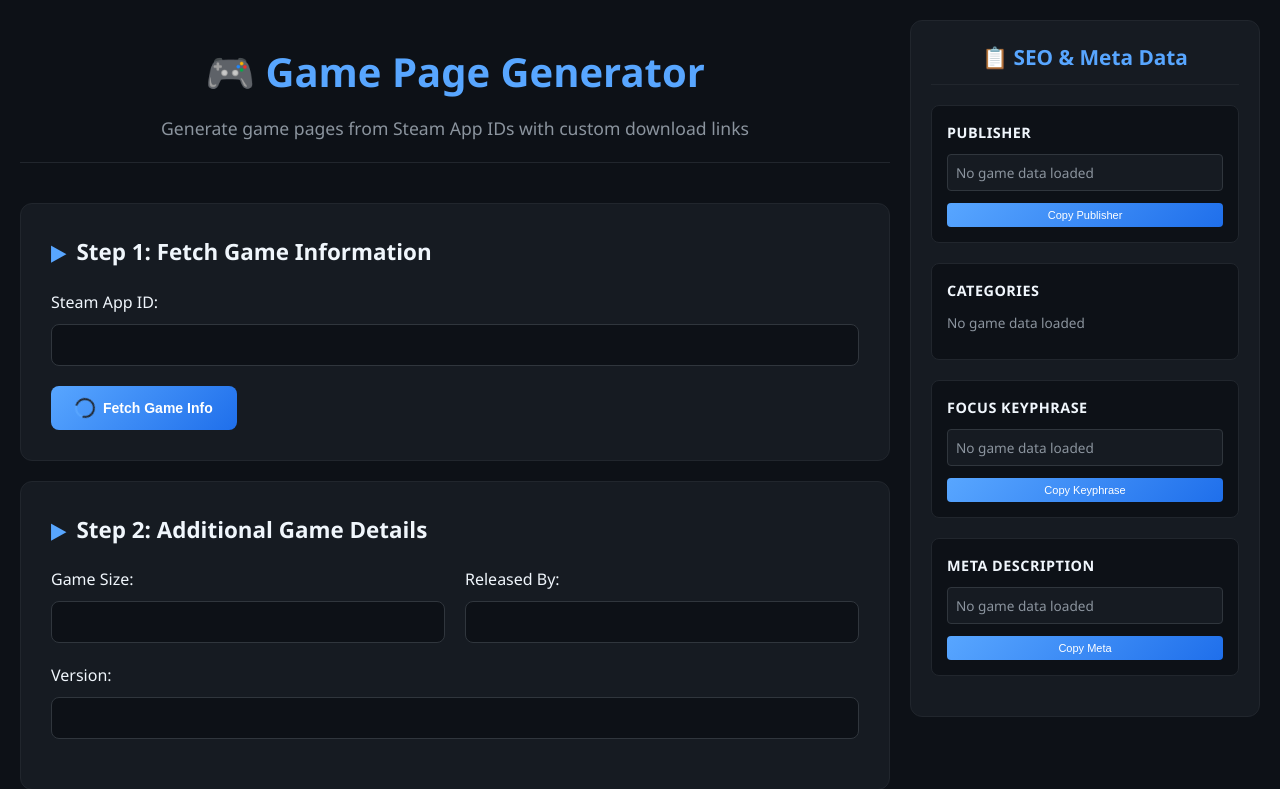
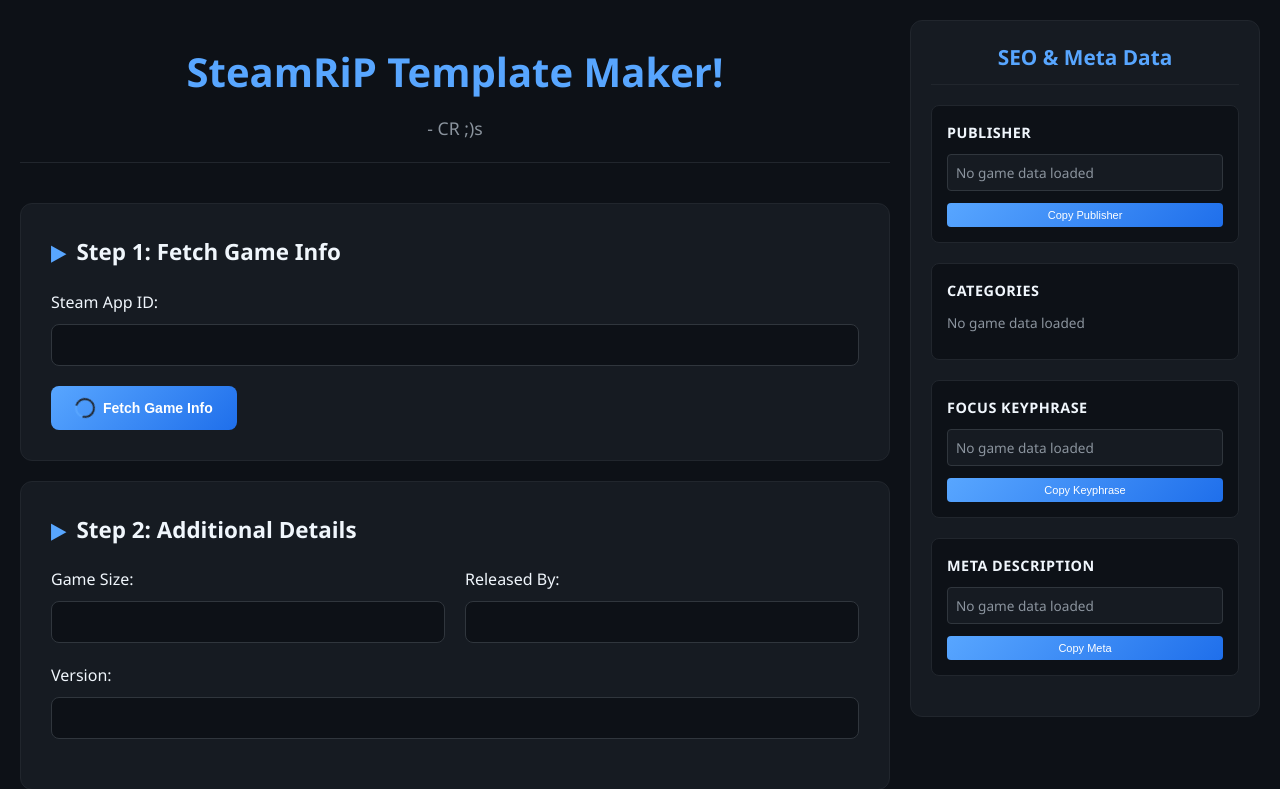
Before and after one commit to WPS215RDP/sr_template, a Flask app: page / in a window 1280 px wide. Shown: the top 789 px of the page. Run offline with Flask 3, Linux system fonts and the light colour scheme; some libraries are stand-ins or nearby versions.

Commit message:
Update index.html

```diff
--- a/templates/index.html
+++ b/templates/index.html
@@ -3,7 +3,7 @@
 <head>
     <meta charset="UTF-8">
     <meta name="viewport" content="width=device-width, initial-scale=1.0">
-    <title>Game Page Generator</title>
+    <title>SteamRiP Template</title>
     <style>
         * {
             margin: 0;
@@ -371,15 +371,15 @@
     <div class="main-container">
         <div class="content">
             <div class="header">
-                <h1>🎮 Game Page Generator</h1>
-                <p>Generate game pages from Steam App IDs with custom download links</p>
+                <h1>SteamRiP Template Maker!</h1>
+                <p>- CR ;)s</p>
             </div>
 
             <div id="alerts"></div>
 
             <!-- Step 1: Fetch Game Info -->
             <div class="form-section">
-                <h2>Step 1: Fetch Game Information</h2>
+                <h2>Step 1: Fetch Game Info</h2>
                 <div class="form-group">
                     <label for="appid">Steam App ID:</label>
                     <input type="text" id="appid" placeholder="">
@@ -398,7 +398,7 @@
 
             <!-- Step 2: Additional Details -->
             <div class="form-section">
-                <h2>Step 2: Additional Game Details</h2>
+                <h2>Step 2: Additional Details</h2>
                 <div class="row">
                     <div class="form-group">
                         <label for="game-size">Game Size:</label>
@@ -447,7 +447,7 @@
 
             <!-- HTML Code Display -->
             <div id="html-code" class="file-links">
-                <h4>Generated HTML Code:</h4>
+                <h4>HTML Code:</h4>
                 <textarea id="html-output" readonly style="width: 100%; height: 300px; font-family: 'Courier New', monospace; font-size: 12px; background: #0d1117; color: #e6edf3; border: 1px solid #21262d; border-radius: 8px; padding: 15px; resize: vertical;"></textarea>
                 <br><br>
                 <button class="btn btn-secondary" onclick="copyToClipboard()">Copy to Clipboard</button>
@@ -456,7 +456,7 @@
 
         <!-- Side Panel -->
         <div class="side-panel">
-            <h3>📋 SEO & Meta Data</h3>
+            <h3>SEO & Meta Data</h3>
 
             <!-- Publisher Section -->
             <div class="panel-section">
```
